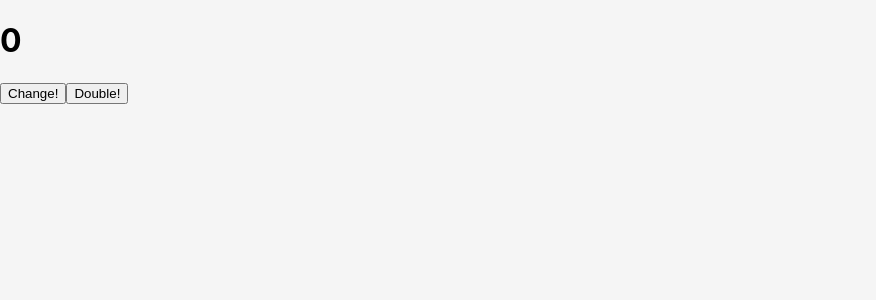
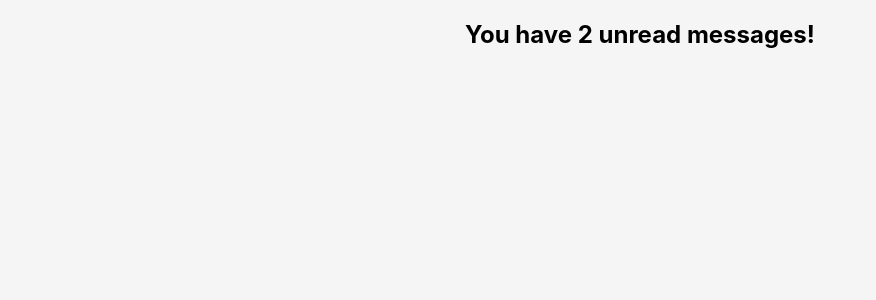
Before and after one commit to mahsanghani/reactive, a React (Create React App) app: page / in a window 1280 px wide. Shown: the top 300 px of the page, without its empty margins (0-876 px from the left). Built offline with nearby package versions, Linux system fonts and the light colour scheme.

Commit message:
react lifecycle methods & conditional rendering

```diff
--- a/package.json
+++ b/package.json
@@ -6,6 +6,7 @@
     "@testing-library/jest-dom": "^4.2.4",
     "@testing-library/react": "^9.5.0",
     "@testing-library/user-event": "^7.2.1",
+    "randomcolor": "^0.5.4",
     "react": "^16.13.1",
     "react-dom": "^16.13.1",
     "react-scripts": "3.4.1"
--- a/src/App.js
+++ b/src/App.js
@@ -1,37 +1,22 @@
-import React from "react"
+import React, {Component} from "react";
+import conditional from "./components/conditional";
 
-class App extends React.Component{
-    constructor(){
+class App extends Component {
+    constructor() {
         super()
-        this.state={
-            count:0
+        this.state = {
+            unreadMessages: ["a", "b"]
         }
-        this.handleClick=this.handleClick.bind(this)
-        this.doubles=this.doubles.bind(this)
     }
-
-    handleClick(){
-        this.setState(prevState => {
-            return{
-                count: prevState.count + 1
-            }
-        })
-    }
-
-    doubles(){
-        this.setState(prevState => {
-            return {
-                count: prevState.count * 2
-            }
-        })
-    }
-
-    render(){
-        return(
+    // &&
+    // false && false
+    render() {
+        return (
             <div>
-                <h1>{this.state.count}</h1>
-                <button onClick={this.handleClick}>Change!</button>
-                <button onClick={this.doubles}>Double!</button>
+                {
+                    this.state.unreadMessages.length > 0 &&
+                    <h2>You have {this.state.unreadMessages.length} unread messages!</h2>
+                }
             </div>
         )
     }
--- a/src/components/TodoItem.js
+++ b/src/components/TodoItem.js
@@ -6,7 +6,7 @@ function TodoItem(props) {
             <input
                 type="checkbox"
                 checked={props.item.completed}
-                onChange={() => console.log("Changed!")}
+                onChange={() => props.handleChange(props.item.id)}
             />
             <p>{props.item.text}</p>
         </div>
--- /dev/null
+++ b/src/components/conditional.js
@@ -0,0 +1,7 @@
+import React from "react"
+
+function conditional(props) {
+    return <h1>Some cool stuff about conditional rendering</h1>
+}
+
+export default conditional
--- a/src/style.css
+++ b/src/style.css
@@ -72,3 +72,29 @@ body {
 .contact-card > p {
     font-size: 12px;
 }
+
+div {
+    display: flex;
+    flex-direction: column;
+    align-items: center;
+    justify-content: center;
+}
+
+h1 {
+    font-size: 3em;
+}
+
+button {
+    border: 1px solid lightgray;
+    background-color: transparent;
+    padding: 10px;
+    border-radius: 4px;
+}
+
+button:hover {
+    cursor: pointer;
+}
+
+button:focus {
+    outline:0;
+}
```
Also changed, not shown: src/components/scratch.txt, 1 other file (tests, documents, lock files or other folders).
